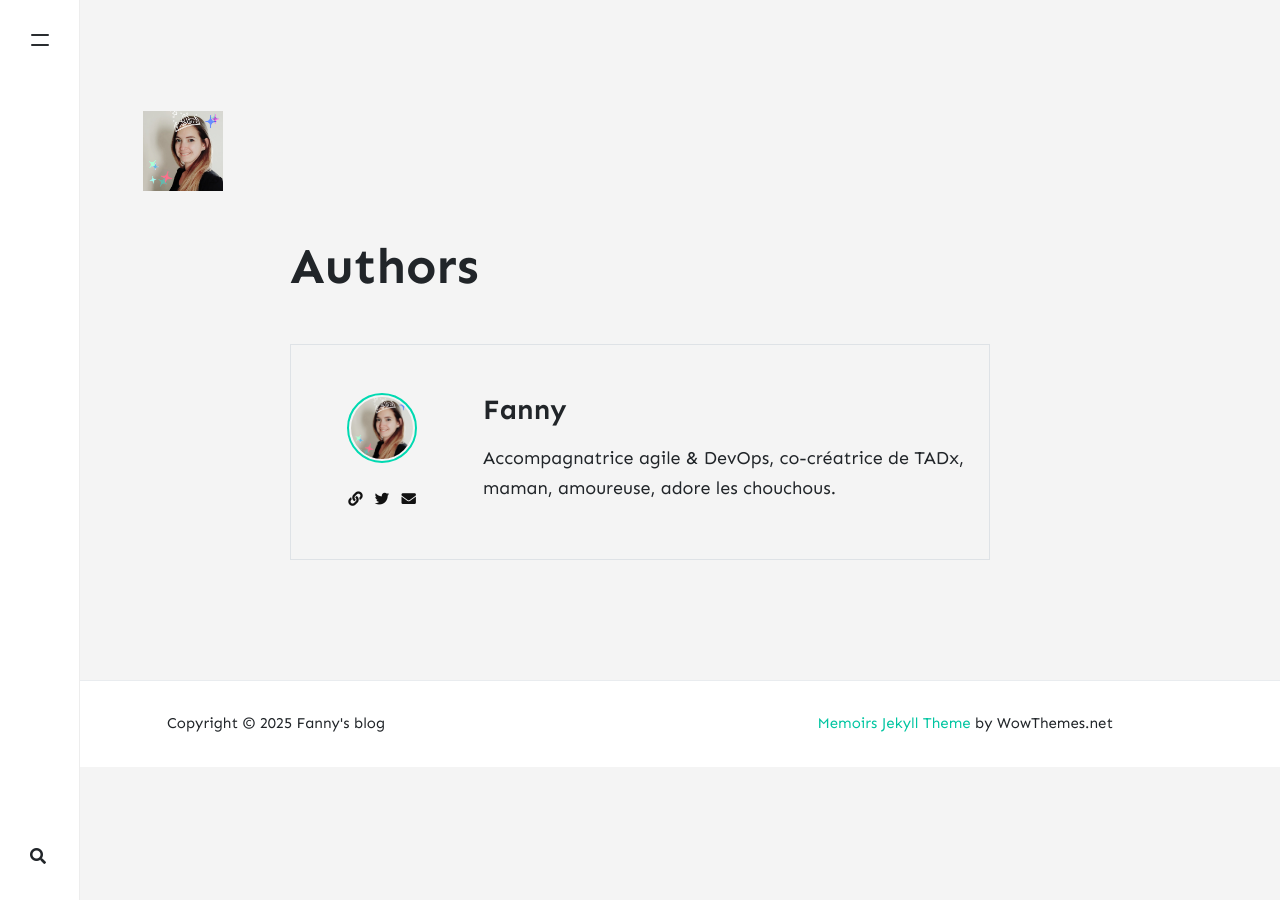
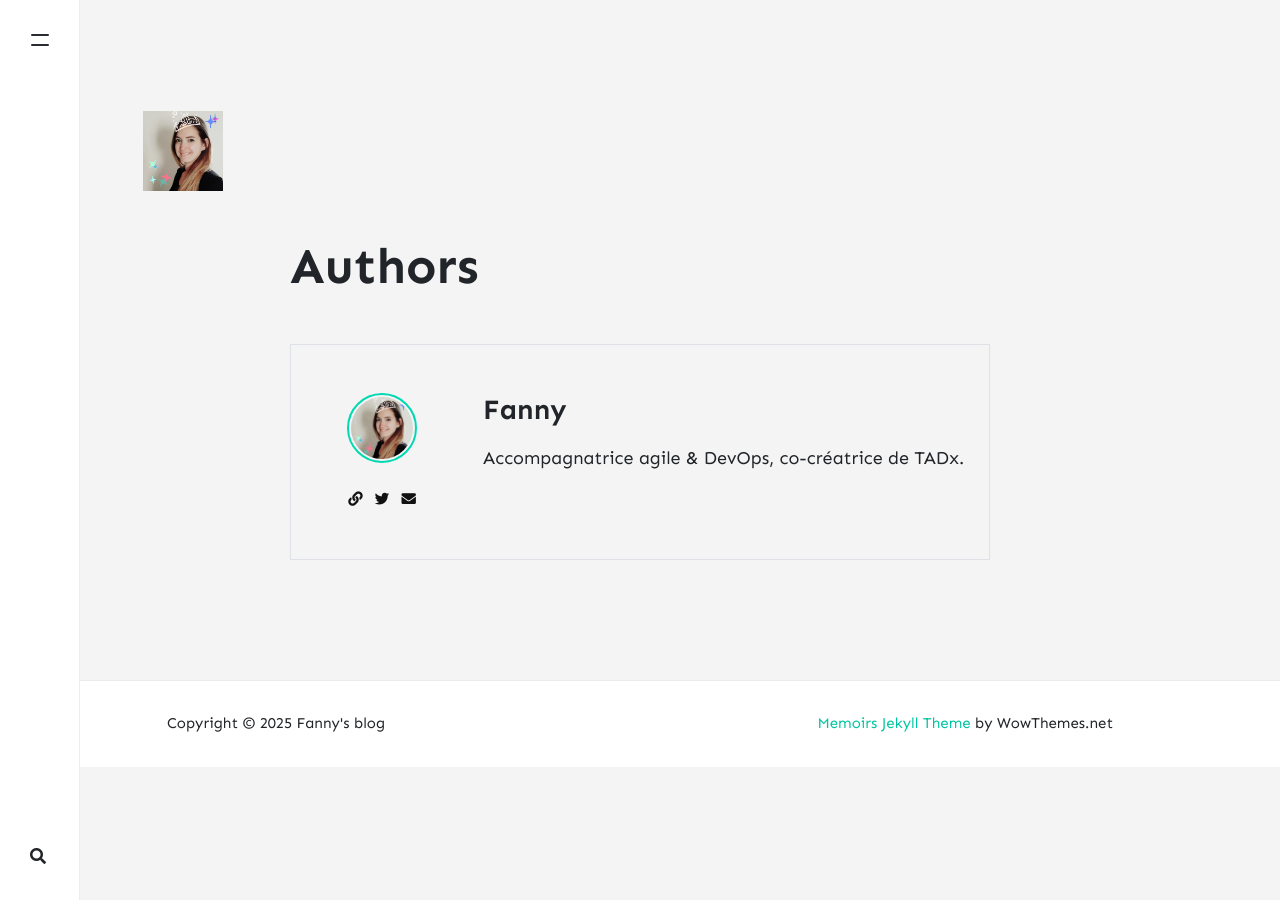
Before and after one commit to klaukf/blog, a Jekyll site: the page built from _pages/authors.html, in a window 1280 px wide. Built offline with Jekyll 4.4.1, drawn with Linux system fonts in a browser that asks for light colours; nearby versions of some CDN libraries; comment, search, counter and statistics services are not loaded.

```diff
--- a/_config.yml
+++ b/_config.yml
@@ -22,7 +22,7 @@ authors:
     web: https://klaukf.github.io/blog/
     twitter: https://twitter.com/klf37
     bluesky: https://bsky.app/profile/klf37.bsky.social
-    description: "Accompagnatrice agile & DevOps, co-créatrice de TADx, maman, amoureuse, adore les chouchous."
+    description: "Accompagnatrice agile & DevOps, co-créatrice de TADx."
 
 # Plugins - ne pas toucher
 plugins:
```
